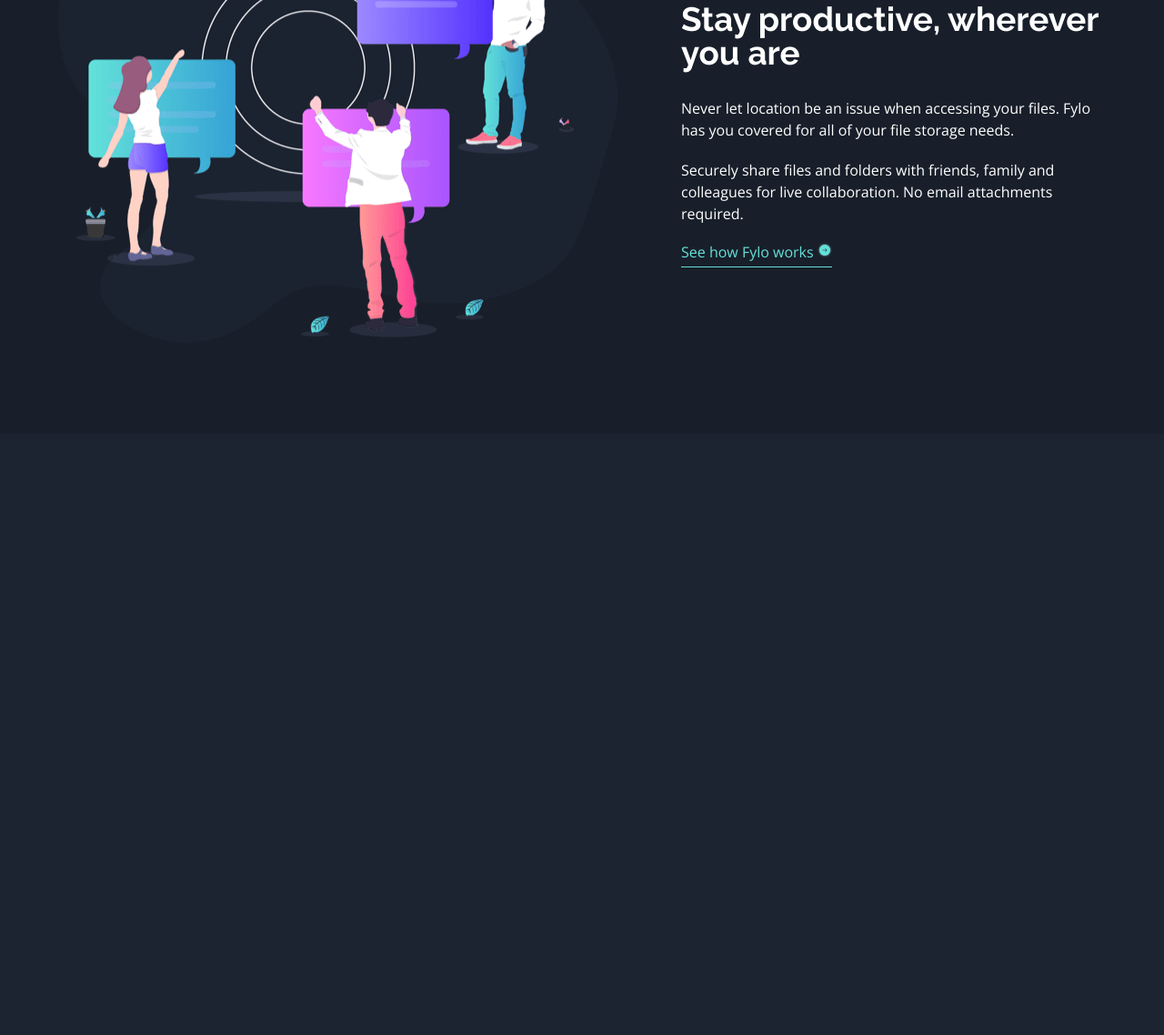
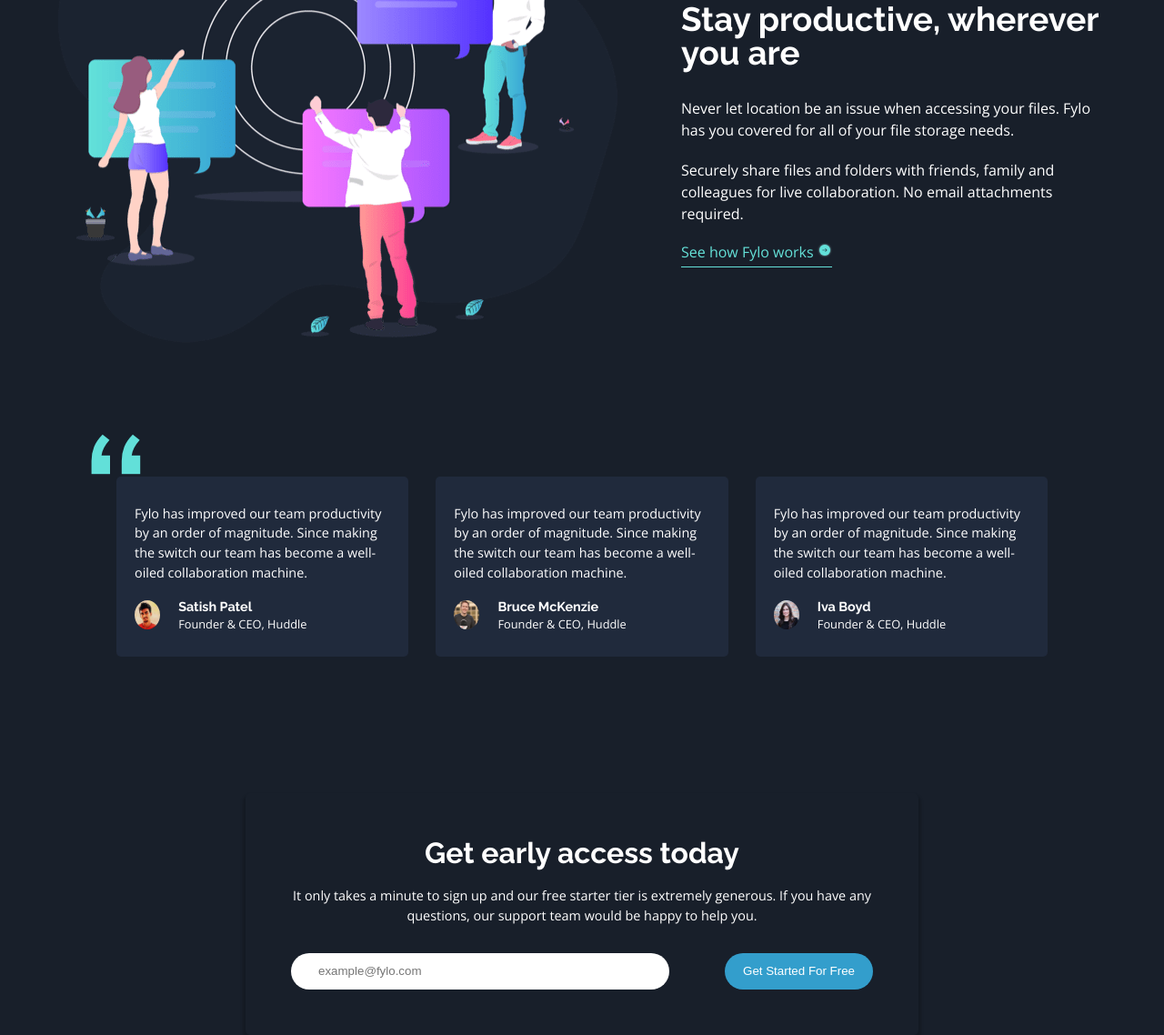
Before and after one commit to Sonsyduke/Fylo-dark-theme-landing-page, a plain HTML site: page index.html in a window 1280 px wide. Shown: the part 1872-3010 px from the top of the page at 91% size. Before the commit the page ends 2349 px from the top, so only its background shows below. Drawn offline with nearby package versions, Linux system fonts and the light colour scheme.

Commit message:
Finished newsletter section

```diff
--- a/index.html
+++ b/index.html
@@ -130,18 +130,72 @@
         </div>
       </div>
     </section>
+
+    <section class="testimonial-service">
+      <img src="./images/bg-quotes.png" alt="quote" class="quote" />
+      <div class="testimonials">
+        <div class="testimonial">
+          <p class="testimonial-desc">
+            Fylo has improved our team productivity by an order of magnitude.
+            Since making the switch our team has become a well-oiled
+            collaboration machine.
+          </p>
+          <div class="client">
+            <img src="./images/profile-1.jpg" alt="Profile picture" />
+            <div class="client-details">
+              <h5 class="client-name">Satish Patel</h5>
+              <h6 class="position">Founder & CEO, Huddle</h6>
+            </div>
+          </div>
+        </div>
+        <div class="testimonial">
+          <p class="testimonial-desc">
+            Fylo has improved our team productivity by an order of magnitude.
+            Since making the switch our team has become a well-oiled
+            collaboration machine.
+          </p>
+          <div class="client">
+            <img src="./images/profile-2.jpg" alt="Profile picture" />
+            <div class="client-details">
+              <h5 class="client-name">Bruce McKenzie</h5>
+              <h6 class="position">Founder & CEO, Huddle</h6>
+            </div>
+          </div>
+        </div>
+        <div class="testimonial">
+          <p class="testimonial-desc">
+            Fylo has improved our team productivity by an order of magnitude.
+            Since making the switch our team has become a well-oiled
+            collaboration machine.
+          </p>
+          <div class="client">
+            <img src="./images/profile-3.jpg" alt="Profile picture" />
+            <div class="client-details">
+              <h5 class="client-name">Iva Boyd</h5>
+              <h6 class="position">Founder & CEO, Huddle</h6>
+            </div>
+          </div>
+        </div>
+      </div>
+    </section>
+
+    <section class="newsletter-section">
+      <div class="newsletter">
+        <h3 class="newsletter-heading">Get early access today</h3>
+        <p class="newsletter-desc">
+          It only takes a minute to sign up and our free starter tier is
+          extremely generous. If you have any questions, our support team would
+          be happy to help you.
+        </p>
+        <div class="sub">
+          <input class="input" type="text" placeholder="example@fylo.com" />
+          <button class="sub-btn">Get Started For Free</button>
+        </div>
+      </div>
+    </section>
     <!--
-              Fylo has improved our team productivity by an
-    order of magnitude. Since making the switch our team has become a well-oiled
-    collaboration machine. Satish Patel Founder & CEO, Huddle Fylo has improved
-    our team productivity by an order of magnitude. Since making the switch our
-    team has become a well-oiled collaboration machine. Bruce McKenzie Founder &
-    CEO, Huddle Fylo has improved our team productivity by an order of
-    magnitude. Since making the switch our team has become a well-oiled
-    collaboration machine. Iva Boyd Founder & CEO, Huddle Get early access today
-    It only takes a minute to sign up and our free starter tier is extremely
-    generous. If you have any questions, our support team would be happy to help
-    you. Get Started For Free Lorem ipsum dolor sit amet, consectetur adipiscing
+
+      Lorem ipsum dolor sit amet, consectetur adipiscing
     elit, sed do eiusmod tempor incididunt ut labore et dolore magna aliqua
     +1-543-123-4567 example@fylo.com About Us Jobs Press Blog Contact Us Terms
     Privacy -->
--- a/styles.css
+++ b/styles.css
@@ -164,3 +164,110 @@ body {
   padding-bottom: 5px;
   border-bottom: 1px solid var(--cyan);
 }
+
+/* ============ Productive ============ */
+/* ============ Testimonial ============ */
+.testimonial-service {
+  background-color: var(--main-bg);
+}
+
+.quote {
+  position: relative;
+  left: 100px;
+}
+
+.testimonials {
+  width: 80%;
+  margin: auto;
+  display: flex;
+  gap: 30px;
+}
+
+.testimonial {
+  background-color: var(--testimonial-bg);
+  padding: 30px 20px;
+  border-radius: 5px;
+  margin-bottom: 150px;
+}
+
+.testimonial-desc {
+  font-size: 0.9rem;
+  color: var(---white);
+  line-height: 1.5;
+}
+
+.client {
+  display: flex;
+  gap: 20px;
+  color: var(---white);
+  margin-top: 20px;
+}
+
+.client img {
+  width: 10%;
+  border-radius: 50%;
+}
+
+.client-name {
+  font-size: 0.9rem;
+  font-family: "Raleway", sans-serif;
+  font-weight: 700;
+}
+
+.position {
+  margin-top: 5px;
+  font-size: 0.8rem;
+}
+/* ============ Testimonial ============ */
+/* ============ Newsletter ============ */
+
+.newsletter-section {
+  background-color: var(--main-bg);
+}
+
+.newsletter {
+  background-color: var(--main-bg);
+  width: 50%;
+  margin: auto;
+  color: var(---white);
+  padding: 50px;
+  border-radius: 5px;
+  text-align: center;
+  box-shadow: 0px 5px 3px 3px rgba(0, 0, 0, 0.19);
+  -webkit-box-shadow: 0px 5px 3px 3px rgba(0, 0, 0, 0.19);
+  -moz-box-shadow: 0px 5px 3px 3px rgba(0, 0, 0, 0.19);
+}
+
+.newsletter-heading {
+  font-size: 2rem;
+  font-family: "Raleway", sans-serif;
+  font-weight: 700;
+}
+
+.newsletter-desc {
+  font-size: 0.9rem;
+  margin: 20px 0 30px;
+  line-height: 1.5;
+}
+
+.sub {
+  width: 100%;
+  height: 40px;
+  display: flex;
+  justify-content: space-between;
+}
+
+.input {
+  width: 60%;
+  border-radius: 30px;
+  border: none;
+  padding-left: 30px;
+}
+
+.sub-btn {
+  background-color: var(--blue);
+  border-radius: 30px;
+  border: none;
+  padding: 0 20px;
+  color: var(---white);
+}
```
